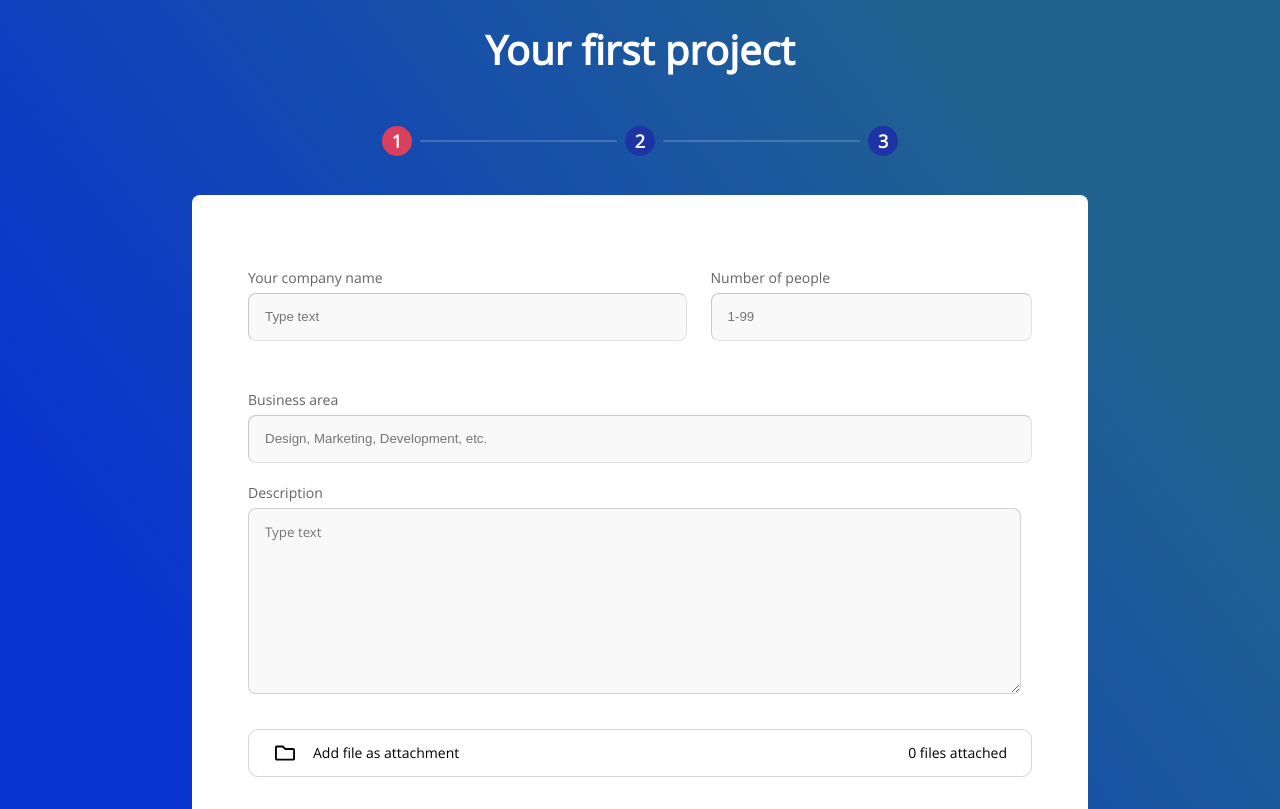
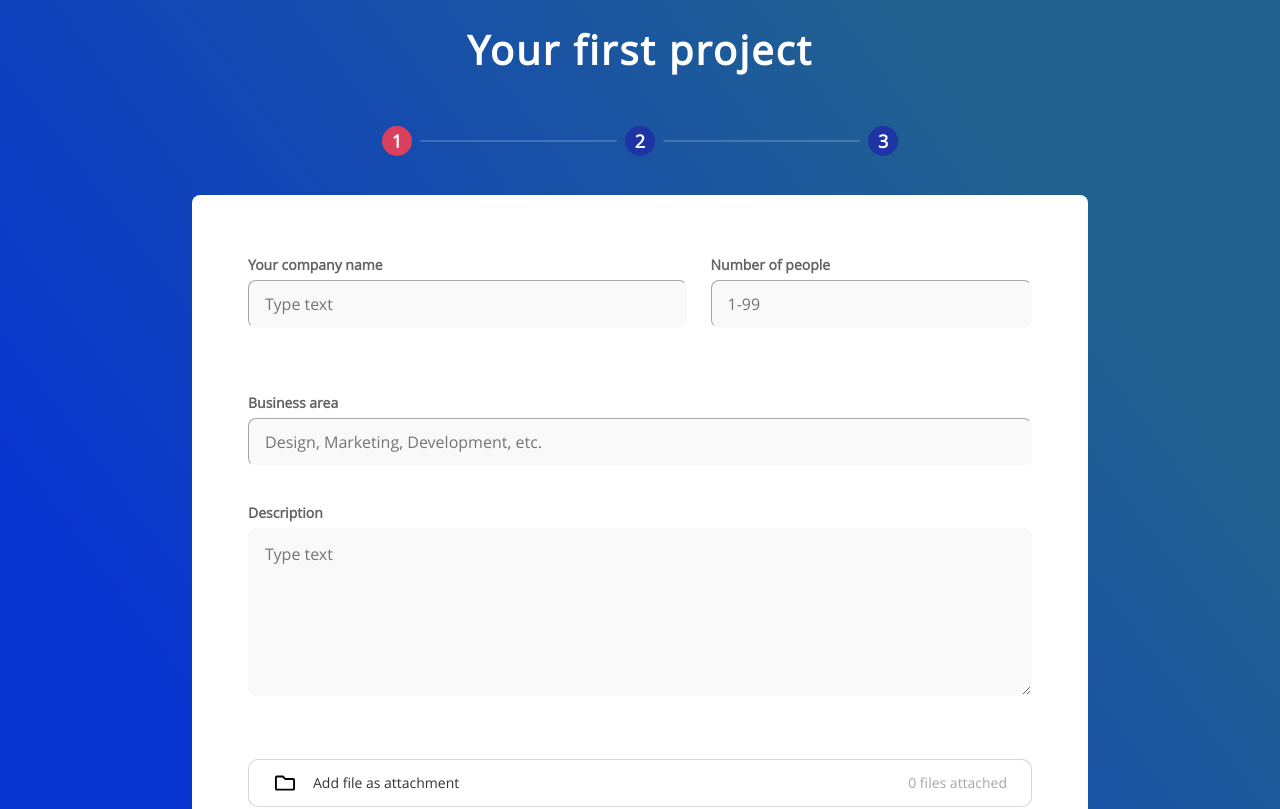
Before and after one commit to AlexChorniy/Halo-Lab, a React app: page /dashboard in a window 1280 px wide. Shown: the top 809 px of the page. Built offline with nearby package versions, Linux system fonts and the light colour scheme.

Commit message:
Add UI fixes

```diff
--- a/dev/assets/global.styles.js
+++ b/dev/assets/global.styles.js
@@ -2,6 +2,7 @@ import { createGlobalStyle } from 'styled-components';
 
 import OpenSansBold from './Fonts/Open_Sans/OpenSans-Bold.ttf';
 import OpenSansRegular from './Fonts/Open_Sans/OpenSans-Regular.ttf';
+import OpenSansItalic from './Fonts/Open_Sans/OpenSans-Italic.ttf';
 
 export default createGlobalStyle`
     @font-face {
@@ -14,4 +15,9 @@ export default createGlobalStyle`
         src: local('OpenSans'), local('OpenSansRegular'),
         url(${OpenSansRegular}) format('ttf');
     };
+    @font-face {
+        font-family: 'OpenSansItalic';
+        src: local('OpenSans'), local('OpenSansRegular'),
+        url(${OpenSansItalic}) format('ttf');
+    };
 `;
--- a/dev/components/Dashboard/Dashboard.js
+++ b/dev/components/Dashboard/Dashboard.js
@@ -148,7 +148,7 @@ const Dashboard = () => {
                 </ InputElement>
             </Top>
             <Center>
-                <InputElement width='100%' marginTopMob='32px' onFocus={onFocus} onBlur={onBlur}>
+                <InputElement width='100%' marginTopMob='16px' onFocus={onFocus} onBlur={onBlur}>
                     <TitleContainer>
                         <Title>Business area <Required isVisibile={fieldsValidationHelper.area.required}>*</Required></Title>
                     </ TitleContainer>
@@ -165,22 +165,22 @@ const Dashboard = () => {
                         </ErrorMessage>
                     </TextInputContainer>
                 </InputElement>
-                <InputElement marginTop="17px" marginTopMob="10px" width='100%' onFocus={onFocus} onBlur={onBlur} >
+                <InputElement marginTop="20px" marginTopMob="10px" onFocus={onFocus} onBlur={onBlur} >
                     <TitleContainer>
                         <Title>Description <Required isVisibile={fieldsValidationHelper.description.required}>*</Required></Title>
                     </ TitleContainer>
-                    <TextInputContainer onChange={inputClickHandler} width='100%' height='168px' >
+                    <TextInputContainer>
                         <TextArea
-                            width='96%'
-                            height='168px'
                             placeholder='Type text'
+                            onChange={inputClickHandler}
                             borderColor={fieldsValidationHelper.description.boarderColor}
                             name='description'
+                            width="100%"
                         />
                     </TextInputContainer>
                     <ErrorMessage
                         isVisibile={fieldsValidationHelper.description.isMessageError}
-                        marginTop='37px'
+                        marginTop='8px'
                     >
                         {fieldsValidationHelper.description.messageValue}
                     </ErrorMessage>
--- a/dev/components/Dashboard/styles.js
+++ b/dev/components/Dashboard/styles.js
@@ -7,34 +7,39 @@ export const Wrapper = styled.form`
     overflow: hidden;
     padding-left: 56px;
     padding-right: 56px;
+    padding-top: 55px;
+    @media (max-width: 831px) {
+        padding-left: 28px;
+        padding-right: 28px;
+        padding-top: 28px;
+    }
 `;
 
 export const Top = styled.div`
-    height: 22%;
     display: flex;
     justify-content: space-between;
     align-items: center;
-    margin-top: 30px;
     @media (max-width: 831px) {
         flex-direction: column;
-        margin-top: 30px;
     }
 `;
 
 export const Center = styled.div`
-    height: 55%;
+    padding-top: 40px;
     display: flex;
     flex-direction: column;
     align-items: center;
+    @media (max-width: 831px) {
+        padding-top: 0px;
+    }
 `;
 
 export const Bottom = styled.div`
-    height: 10%;
 `;
 
 export const InputElement = styled.div`
     margin-top: ${({ marginTop }) => marginTop || '8px'};
-    width: ${({ width }) => width || ''};
+    width: ${({ width }) => width || '100%'};
     @media (max-width: 831px) {
         width: 100%;
         margin-top: ${({ marginTopMob }) => marginTopMob};
@@ -45,6 +50,7 @@ export const Title = styled.h5`
     font-family: OpenSansBold;
     font-size: 14px;
     color: #636363;
+    font-weight: 700;
     @media (max-width: 831px) {
         font-size: 12px;
     }
@@ -57,7 +63,6 @@ export const TitleContainer = styled.div`
 export const TextInputContainer = styled.div`
     height: ${({ height }) => height || ''};
     width: ${({ width }) => width || ''};
-
 `;
 
 export const TextInput = styled.input.attrs(() => ({
@@ -69,13 +74,17 @@ export const TextInput = styled.input.attrs(() => ({
     background: #F9F9F9;
     border-radius: 8px;
     padding-left: 16px;
-    border-color: ${({ borderColor }) => borderColor ? '#F15557' : 'rgba(51, 51, 51, 0.2)'} ;
-    background: #F9F9F9;
+    border-color: ${({ borderColor }) => borderColor ? '#F15557' : '#F9F9F9'} ;
     border-width: 1px;
     border-style: 'solid';
     box-sizing: border-box;
     word-break: normal;
     outline: none;
+    color: #A7A7A7;
+    font-family: OpenSansItalic;
+    font-style: normal;
+    font-weight: normal;
+    font-size: 16px;
     @media (max-width: 831px) {
         padding-left: 5px;
         padding-right: 5px;
@@ -83,13 +92,14 @@ export const TextInput = styled.input.attrs(() => ({
 `;
 
 export const ErrorMessage = styled.div`
+    height: 12px;
     font-family: OpenSansBold;
     font-style: normal;
     font-weight: normal;
     font-size: 12px;
     color: #F15557;
-    margin-top: ${({ marginTop }) => marginTop || '6px'};
-    visibility: ${({ isVisibile }) => isVisibile ? 'visible' : 'hidden'};
+    margin-top: ${({ marginTop }) => marginTop || '8px'};
+    opacity: ${({ isVisibile }) => isVisibile ? 1 : 0};
     @media (max-width: 831px) {
         font-size: 10px;
     }
@@ -97,27 +107,31 @@ export const ErrorMessage = styled.div`
 
 export const Required = styled.strong`
    color: #F15557;
-   margin-left: 8px;
    visibility: ${({ isVisibile }) => isVisibile ? 'visible' : 'hidden'};
 `;
 
 export const TextArea = styled.textarea`
-    font-family: OpenSansBold;
+    font-family: OpenSansItalic;
     margin-top: 8px;
-    height: ${({ height }) => height || ''};
+    height: ${({ height }) => height || '168px'};
     width: ${({ width }) => width};
     background: #F9F9F9;
     border-radius: 8px;
-    border-color: ${({ borderColor }) => borderColor ? '#F15557' : 'rgba(51, 51, 51, 0.2)'} ;
+    border-color: ${({ borderColor }) => borderColor ? '#F15557' : '#F9F9F9'} ;
     padding-left: 16px;
     padding-top: 14px;
     outline: none;
+    font-style: normal;
+    font-weight: normal;
+    font-size: 16px;
+    color: #A7A7A7;
+    box-sizing: border-box;
 `;
 
 export const UploadContainer = styled.div`
     min-height: 48px;
     width: 100%;
-    margin-top: 24px;
+    margin-top: 40px;
     border: 0.65015px solid rgba(51, 51, 51, 0.2);
     box-sizing: border-box;
     border-radius: 10px;
@@ -128,6 +142,7 @@ export const UploadContainer = styled.div`
     padding-left: 24px;
     padding-right: 24px;
     position: relative;
+    background: #FFFFFF;
     @media (max-width: 831px) {
        margin-top: 23px;
        padding-left: 8px;
@@ -166,11 +181,12 @@ export const UploadLabel = styled.label.attrs(() => ({
     height: 100%;
     display: flex;
     align-items: center;
-    font-family: OpenSansBold;
+    font-family: OpenSansItalic;
     font-style: normal;
     font-weight: normal;
     font-size: 14px;
     word-break: normal;
+    color: rgba(51, 51, 51, 1);
     @media (max-width: 831px) {
         width: 100%;
         font-size: 12px;
@@ -180,10 +196,11 @@ export const UploadLabel = styled.label.attrs(() => ({
 `;
 
 export const UploadFileCounter = styled.div`
-    font-family: OpenSansBold;
+    font-family: OpenSansItalic;
     font-style: normal;
     font-weight: normal;
     font-size: 14px;
+    color: #A7A7A7;
     @media (max-width: 831px) {
         font-size: 12px;
         margin-top: 3px;
@@ -204,7 +221,7 @@ export const Button = styled.div.attrs(() => ({
     align-items: center;
     margin-top: 40px;
     color: #FFFFFF;
-    font-family: OpenSansBold;
+    font-family: OpenSansItalic;
     font-style: normal;
     font-weight: bold;
     font-size: 16px;
--- a/dev/components/Header/styles.js
+++ b/dev/components/Header/styles.js
@@ -1,12 +1,13 @@
 import styled from "styled-components";
 
 export const PageTitleText = styled.h2`
-    font-family: OpenSansBold;
+    font-family: OpenSansItalic;
     font-style: normal;
     font-weight: bold;
     font-size: 40px;
     color: #FFFFFF;
     text-align: center;
+    letter-spacing: 0.05em;
     @media (max-width: 831px) {
         font-size: 35px;
     }
@@ -29,7 +30,7 @@ export const NavLinkContainer = styled.div`
 `;
 
 export const NavLink = styled.div`
-    font-family: OpenSansBold;
+    font-family: OpenSansItalic;
     min-width: 30px;
     min-height: 30px;
     background: ${({ background }) => background ? '#DA3F5B' : '#1E34A5'};
@@ -40,7 +41,7 @@ export const NavLink = styled.div`
 `;
 
 export const NavLinkValue = styled.div`
-    font-family: OpenSansBold;
+    font-family: OpenSansItalic;
     font-style: normal;
     font-weight: bold;
     font-size: 18px;
```
